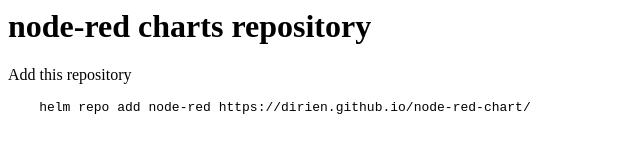
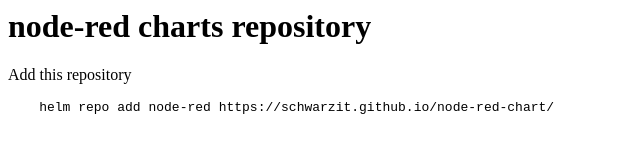
Before and after one commit to SchwarzIT/node-red-chart, a plain HTML site: page index.html in a window 1280 px wide. Shown: the full height of the page, 0-640 px from the left. Drawn offline with Linux system fonts and the light colour scheme.

Commit message:
chore: docs: change helm chart
Signed-off-by: Engin Diri <engin.diri@mail.schwarz>

```diff
--- a/index.html
+++ b/index.html
@@ -6,7 +6,7 @@
 <h1>node-red charts repository</h1>
 <p>Add this repository</p>
 <pre>
-    helm repo add node-red https://dirien.github.io/node-red-chart/
+    helm repo add node-red https://schwarzit.github.io/node-red-chart/
 </pre>
 </body>
 </html>
```
